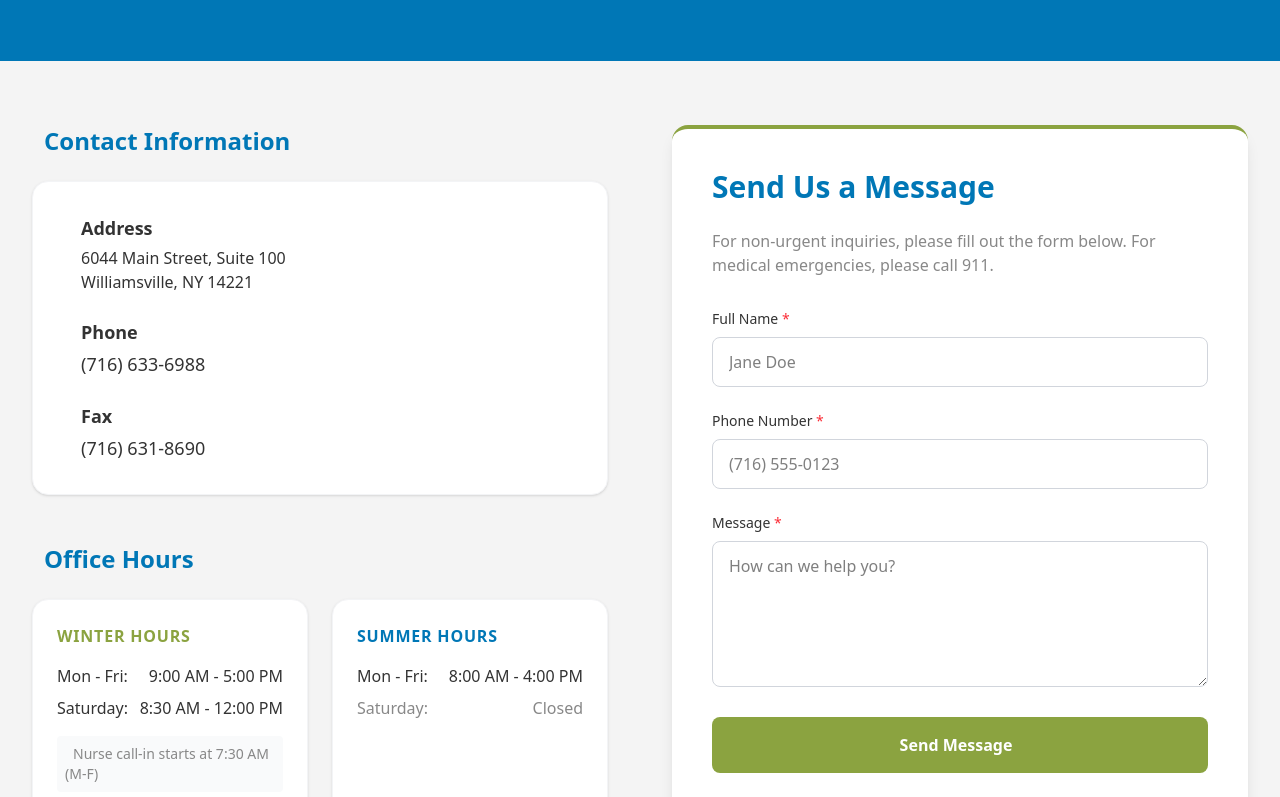
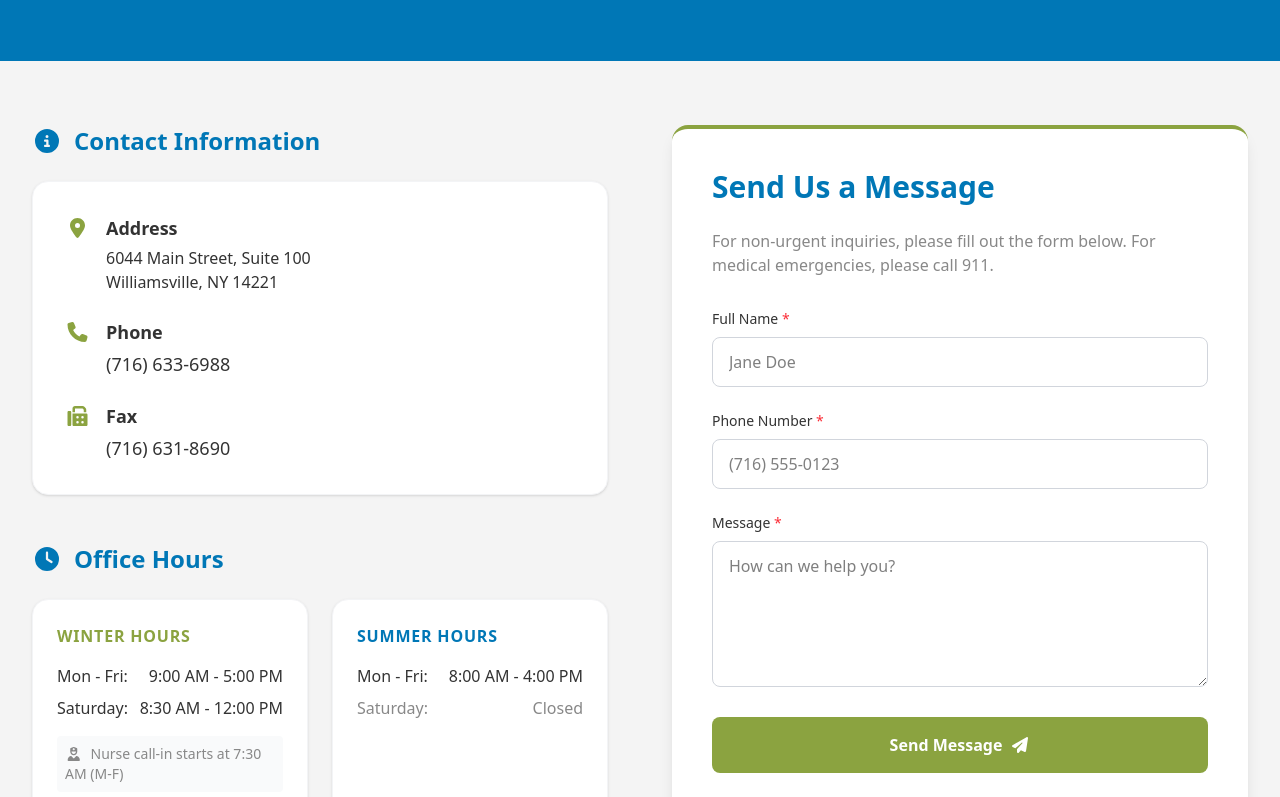
Before and after one commit to OneBuffaloLabsClients/townandvillagepediatrics.com, a Next.js app: page /contact in a window 1280 px wide. Shown: the part 240-1037 px from the top of the page. Built offline with nearby package versions, Linux system fonts and the light colour scheme.

Commit message:
Fixed fontawesome issues on contact page

```diff
--- a/src/app/contact/page.tsx
+++ b/src/app/contact/page.tsx
@@ -1,6 +1,19 @@
 'use client';
 
 import { useState, FormEvent } from 'react';
+import { FontAwesomeIcon } from '@fortawesome/react-fontawesome';
+import {
+  faCircleInfo,
+  faLocationDot,
+  faPhone,
+  faFax,
+  faClock,
+  faUserNurse,
+  faCircleCheck,
+  faCircleExclamation,
+  faSpinner,
+  faPaperPlane,
+} from '@fortawesome/free-solid-svg-icons';
 
 // No metadata export here because this is a client component.
 // You should add metadata in a separate layout.tsx or page.tsx server component if needed for SEO on this specific route.
@@ -72,12 +85,16 @@ export default function ContactPage() {
               <h2
                 id="contact-info-heading"
                 className="text-2xl font-bold text-[var(--color-secondary-accent)] mb-6 flex items-center">
-                <i className="fa-solid fa-circle-info mr-3"></i>
+                <FontAwesomeIcon icon={faCircleInfo} className="mr-3 fa-fw" aria-hidden="true" />
                 Contact Information
               </h2>
               <div className="bg-white p-8 rounded-2xl shadow-sm border border-gray-100 space-y-6 text-[var(--color-text-primary)]">
                 <div className="flex items-start">
-                  <i className="fa-solid fa-location-dot text-[var(--color-primary-action)] mt-1 mr-4 text-xl"></i>
+                  <FontAwesomeIcon
+                    icon={faLocationDot}
+                    className="text-[var(--color-primary-action)] mt-1 mr-4 text-xl fa-fw"
+                    aria-hidden="true"
+                  />
                   <div>
                     <strong className="block text-lg mb-1">Address</strong>
                     <p>
@@ -88,7 +105,11 @@ export default function ContactPage() {
                   </div>
                 </div>
                 <div className="flex items-start">
-                  <i className="fa-solid fa-phone text-[var(--color-primary-action)] mt-1 mr-4 text-xl"></i>
+                  <FontAwesomeIcon
+                    icon={faPhone}
+                    className="text-[var(--color-primary-action)] mt-1 mr-4 text-xl fa-fw"
+                    aria-hidden="true"
+                  />
                   <div>
                     <strong className="block text-lg mb-1">Phone</strong>
                     <a
@@ -99,7 +120,11 @@ export default function ContactPage() {
                   </div>
                 </div>
                 <div className="flex items-start">
-                  <i className="fa-solid fa-fax text-[var(--color-primary-action)] mt-1 mr-4 text-xl"></i>
+                  <FontAwesomeIcon
+                    icon={faFax}
+                    className="text-[var(--color-primary-action)] mt-1 mr-4 text-xl fa-fw"
+                    aria-hidden="true"
+                  />
                   <div>
                     <strong className="block text-lg mb-1">Fax</strong>
                     <p className="text-lg">(716) 631-8690</p>
@@ -112,7 +137,7 @@ export default function ContactPage() {
               <h2
                 id="hours-heading"
                 className="text-2xl font-bold text-[var(--color-secondary-accent)] mb-6 flex items-center">
-                <i className="fa-solid fa-clock mr-3"></i>
+                <FontAwesomeIcon icon={faClock} className="mr-3 fa-fw" aria-hidden="true" />
                 Office Hours
               </h2>
               <div className="grid grid-cols-1 md:grid-cols-2 gap-6">
@@ -130,7 +155,7 @@ export default function ContactPage() {
                     </li>
                   </ul>
                   <p className="mt-4 text-sm text-[var(--color-text-muted)] bg-gray-50 p-2 rounded">
-                    <i className="fa-solid fa-user-nurse mr-2"></i>
+                    <FontAwesomeIcon icon={faUserNurse} className="mr-2 fa-fw" aria-hidden="true" />
                     Nurse call-in starts at 7:30 AM (M-F)
                   </p>
                 </div>
@@ -183,9 +208,17 @@ export default function ContactPage() {
                       : 'bg-red-50 text-red-800 border border-red-200'
                   }`}>
                   {formStatus.type === 'success' ? (
-                    <i className="fa-solid fa-circle-check mr-2"></i>
+                    <FontAwesomeIcon
+                      icon={faCircleCheck}
+                      className="mr-2 fa-fw"
+                      aria-hidden="true"
+                    />
                   ) : (
-                    <i className="fa-solid fa-circle-exclamation mr-2"></i>
+                    <FontAwesomeIcon
+                      icon={faCircleExclamation}
+                      className="mr-2 fa-fw"
+                      aria-hidden="true"
+                    />
                   )}
                   {formStatus.message}
                 </div>
@@ -244,13 +277,22 @@ export default function ContactPage() {
                 className="w-full bg-[var(--color-primary-action)] text-white font-bold py-4 px-6 rounded-lg hover:bg-[#7a9136] transition-all focus:outline-none focus:ring-4 focus:ring-[var(--color-primary-action)]/50 disabled:opacity-70 disabled:cursor-not-allowed flex items-center justify-center">
                 {isSubmitting ? (
                   <>
-                    <i className="fa-solid fa-spinner fa-spin mr-2"></i>
+                    <FontAwesomeIcon
+                      icon={faSpinner}
+                      spin
+                      className="mr-2 fa-fw"
+                      aria-hidden="true"
+                    />
                     Sending...
                   </>
                 ) : (
                   <>
                     Send Message
-                    <i className="fa-solid fa-paper-plane ml-2"></i>
+                    <FontAwesomeIcon
+                      icon={faPaperPlane}
+                      className="ml-2 fa-fw"
+                      aria-hidden="true"
+                    />
                   </>
                 )}
               </button>
```
